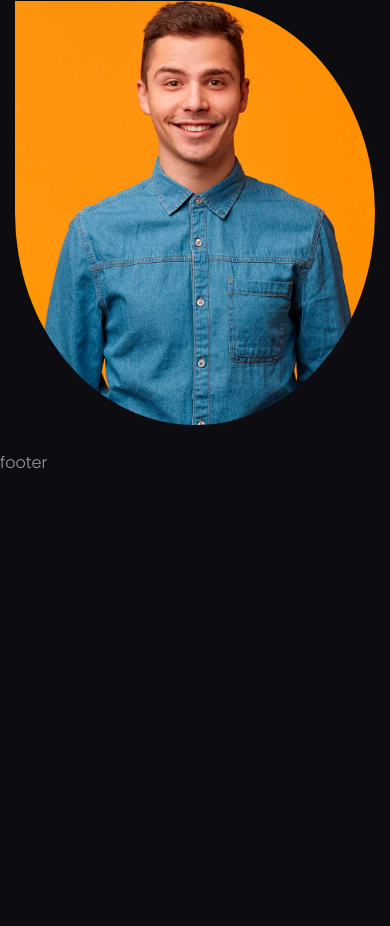
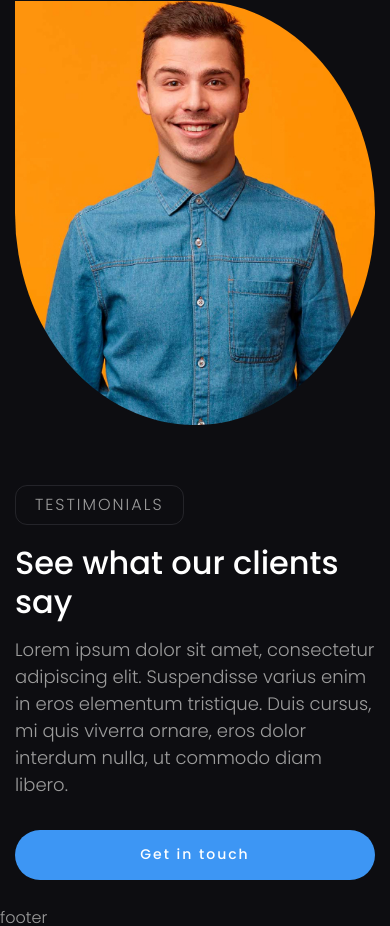
Before and after one commit to jnkdi/growfy, a plain HTML site: page growfy/index.html in a window 390 px wide. Shown: the part 5202-6128 px from the top of the page. Before the commit the page ends 5673 px from the top, so only its background shows below. Drawn offline with Linux system fonts and the light colour scheme; files whose address does not match are found by name.

Commit message:
add: testimonials section header

```diff
--- a/growfy/css/style.css
+++ b/growfy/css/style.css
@@ -746,9 +746,6 @@ body {
   line-height: 1.5; /* 27/18 */
 }
 
-.text {
-}
-
 .advantages__image {
   align-self: flex-end;
   flex: 0 0 39.0625%; /* 500/1280 */
@@ -789,3 +786,50 @@ body {
     padding-right: 0;
   }
 }
+
+/* =================================================================================================== */
+
+.testimonials {
+  padding-top: 100px;
+  padding-bottom: 100px;
+}
+
+.testimonials__container {
+}
+
+.testimonials__header {
+  display: flex;
+  justify-content: space-between;
+}
+
+.testimonials__content {
+}
+
+.testimonials__header .header-main__actions {
+  align-self: flex-end;
+}
+
+@media (max-width: 767.98px) {
+  .testimonials {
+    padding-top: 30px;
+    padding-bottom: 30px;
+  }
+
+  .testimonials__header {
+    flex-direction: column;
+    row-gap: 32px;
+  }
+
+  .testimonials__header .header-main__title,
+  .testimonials__header .header-main__text {
+    max-width: none;
+  }
+
+  .testimonials__header .header-main__actions {
+    width: 100%;
+  }
+}
+
+@media (max-width: 650px) {
+
+}
--- a/growfy/index.html
+++ b/growfy/index.html
@@ -223,6 +223,25 @@
 					</div>
 				</div>
 			</section>
+			<section class="page__testimonials testimonials">
+				<div class="testimonials__container">
+					<div class="testimonials__header">
+						<div class="testimonials__content">
+							<a href="" class="header-main__label">testimonials</a>
+							<h2 class="header-main__title">See what our clients say</h2>
+							<div class="header-main__text">
+								<p>
+									Lorem ipsum dolor sit amet, consectetur adipiscing elit. Suspendisse varius enim in eros elementum tristique.
+									Duis cursus, mi quis viverra ornare, eros dolor interdum nulla, ut commodo diam libero.
+								</p>
+							</div>
+						</div>
+						<div class="header-main__actions">
+							<a href="" class="header-main__button button">Get in touch</a>
+						</div>
+					</div>
+				</div>
+			</section>
     </main>
     <footer class="footer">
       footer
```
